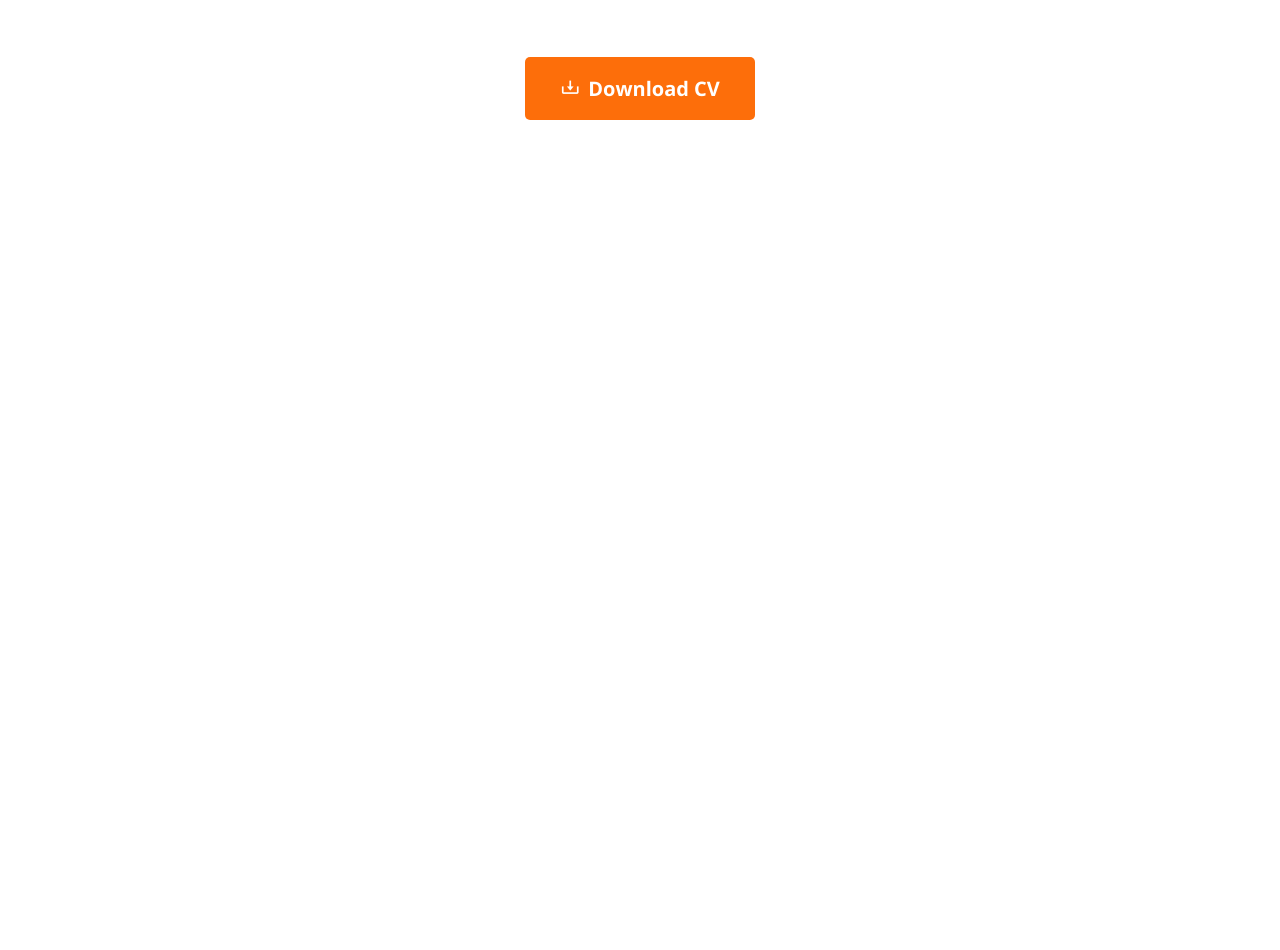
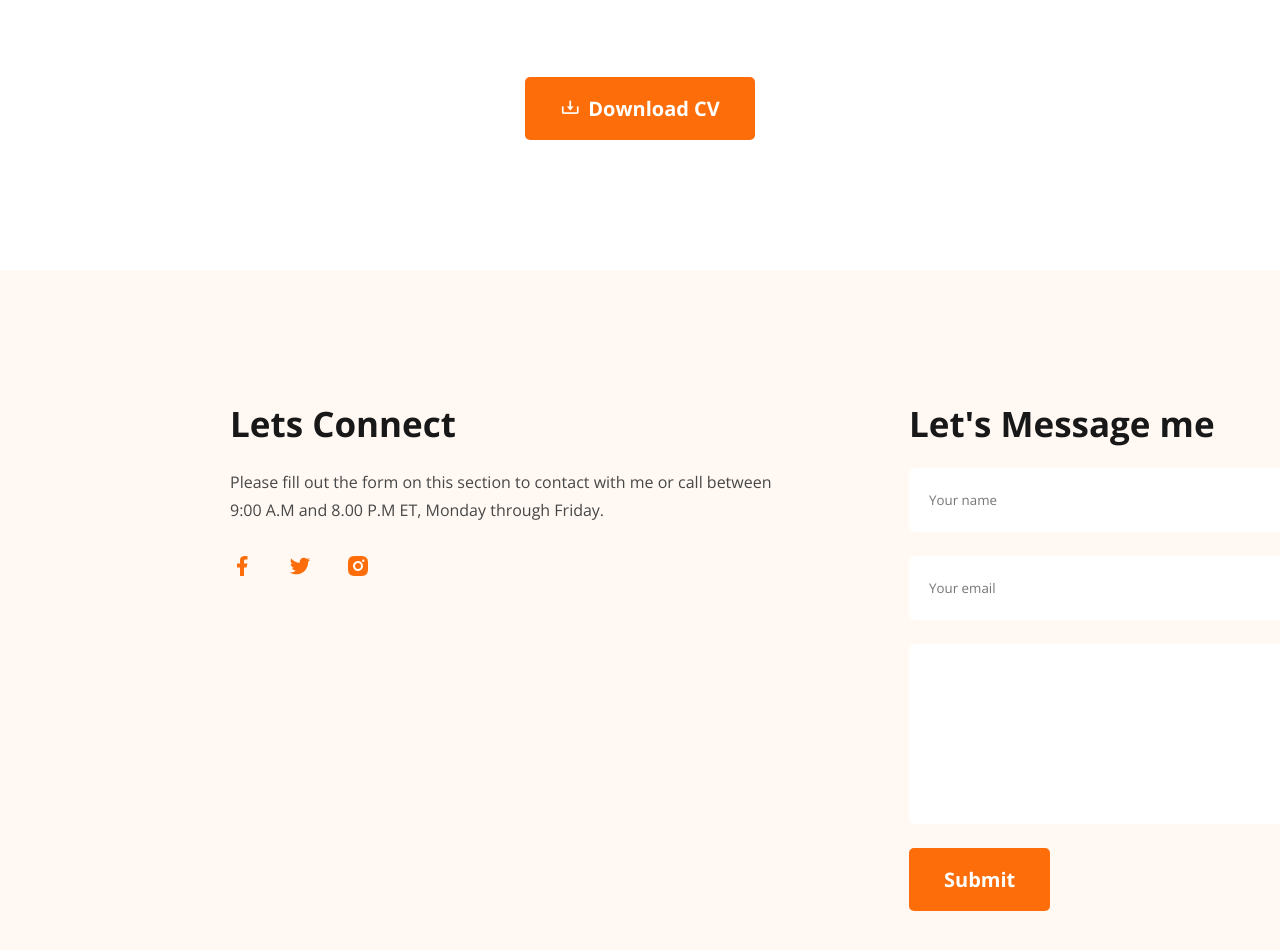
Before and after one commit to Rubayat-Rafi/New-Portfolio., a plain HTML site: page Index.html in a window 1280 px wide. Shown: the part 2986-3936 px from the top of the page. Before the commit the page ends 3236 px from the top, so only its background shows below. Drawn offline with nearby package versions, Linux system fonts and the light colour scheme.

Commit message:
footer added

```diff
--- a/Index.html
+++ b/Index.html
@@ -153,9 +153,32 @@
          </section>
         <!-- summary section end here -->
     </main>
+
+    <!-- footer section start here  -->
     <footer>
-
+        <div class="footer-container">
+            <div class="footer-content">
+                <h3>Lets Connect</h3>
+                <p>Please fill out the form on this section to contact with me or call between 9:00 A.M and 8.00 P.M ET, Monday through Friday.</p>
+                <div class="social-icons">
+                    <a href="#"><img src="./images/icons/facebook.png" alt="Fscebook icon"></a>
+                    <a href="#"><img src="./images/icons/twitter.png" alt="Twitter icon"></a>
+                    <a href="#"><img src="./images/icons/insta.png" alt="Instagram icon"></a>
+                </div>
+             </div>
+             <div class="footer-content">
+                <h3>Let's Message me</h3>
+                <form>
+                    <input type="text" name="name" id="name" placeholder="Your name">
+                    <input type="email" name="email" id="email" placeholder="Your email">
+                    <textarea name="message" id="message" cols="" rows=""></textarea>
+                    <div class="footer-btn">
+                        <button type="submit" class="btn">Submit</button>
+                    </div>
+                </form>
+             </div>
+        </div>
     </footer>
-
+    <!-- footer section end here  -->
 </body>
 </html>
--- a/style.css/style.css
+++ b/style.css/style.css
@@ -322,5 +322,75 @@ header{
 hr{
     width: 558px;
     border: 1px solid rgb(209, 209, 209);
+    margin: 20px 0px;
+}
+
+/* footer section design */
+footer{
+    width: 1600px;
+    height: 780px;
+    margin: 130px auto 0px;
+    background: rgb(255, 248, 243);
+
+}
+.footer-container{
+    width: 1140px;
+    height: auto;
+    display: flex;
+    justify-content: space-between;
+    margin: 0px auto;
+    padding: 130px 0px;
+}
+.footer-container h3{
+    color: rgb(24, 24, 24);
+    font-size: 35px;
+    font-weight: 700;
+    line-height: 48px;
+    letter-spacing: 0%;
+    text-align: left;
     margin-bottom: 20px;
 }
+.footer-container p{
+    width: 562px;
+    color: rgb(71, 71, 71);
+    font-size: 16px;
+    font-weight: 400;
+    line-height: 28px;
+    letter-spacing: 0%;
+    text-align: left;
+    margin-bottom: 30px;
+}
+.social-icons img{
+ /* height: 20px;
+ width: 20px; */
+ margin-right: 30px;
+ cursor: pointer;
+}
+.footer-content form{
+    display: flex;
+    flex-direction: column;
+}
+form input{
+    width: 461px;
+    height: 64px;
+    margin-bottom: 24px;
+    border-radius: 5px;
+    background: rgb(255, 255, 255);
+    border: none;
+    outline: none;
+    padding: 0px 20px;
+}
+form textarea{
+    width: 461px;
+    height: 180px;
+    margin-bottom: 24px;
+    border-radius: 5px;
+    background: rgb(255, 255, 255);
+    border: none;
+    outline: none;
+    padding: 0px 20px;
+    resize: none;
+}
+/* .footer-btn button{
+
+} */
```
